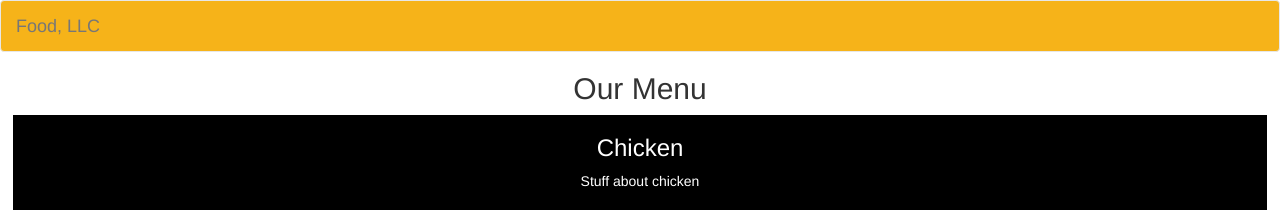
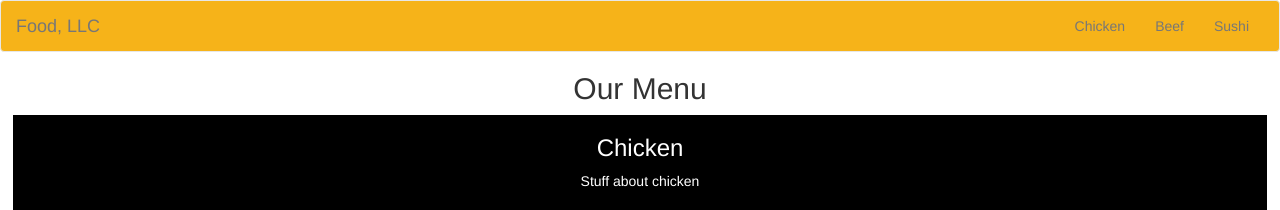
Before and after one commit to rgodinez/rgodinez.github.io, a Jekyll site: the page coursera/module3/index.html, which Jekyll copies as it is, in a window 1280 px wide. Shown: the top 210 px of the page. Built offline with Jekyll 4.4.1, drawn with Linux system fonts in a browser that asks for light colours.

Commit message:
Update styles.css

```diff
--- a/coursera/module3/css/styles.css
+++ b/coursera/module3/css/styles.css
@@ -26,9 +26,6 @@
     width: 98%;
   }
 
-  #nav-list {
-    display: none;
-  }
 }
 
 @media (max-width: 767px) {
```
